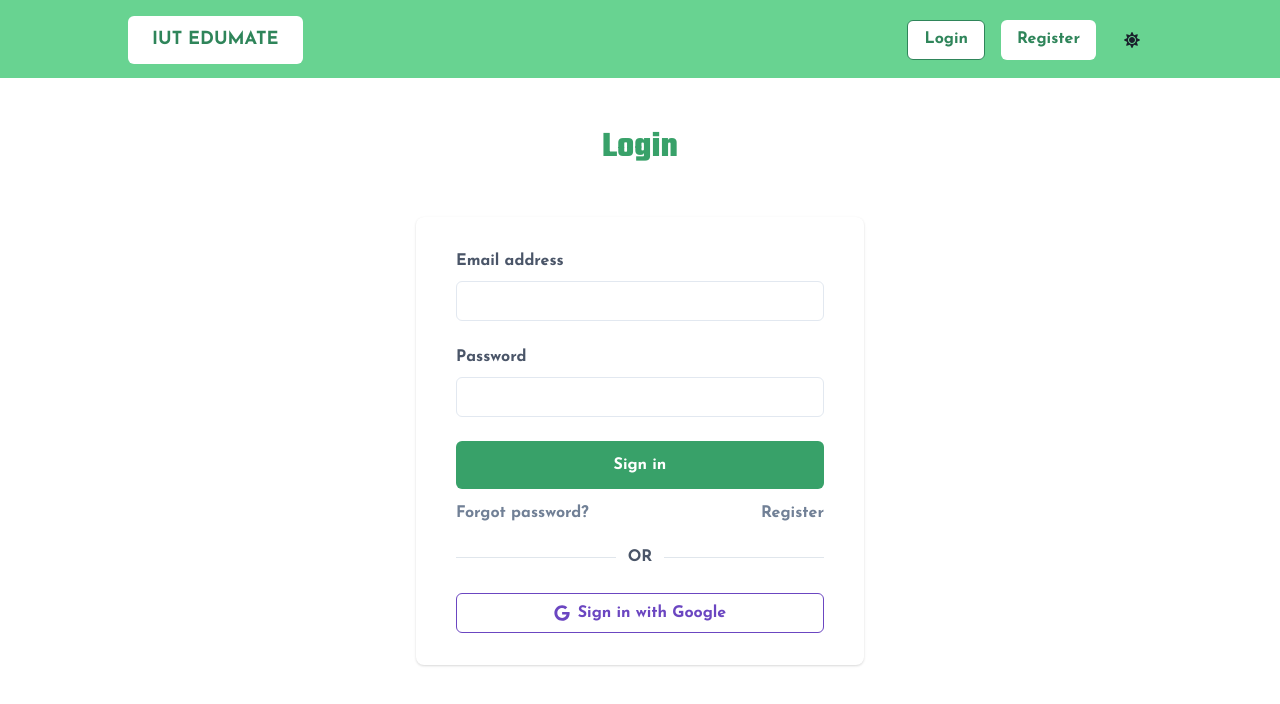
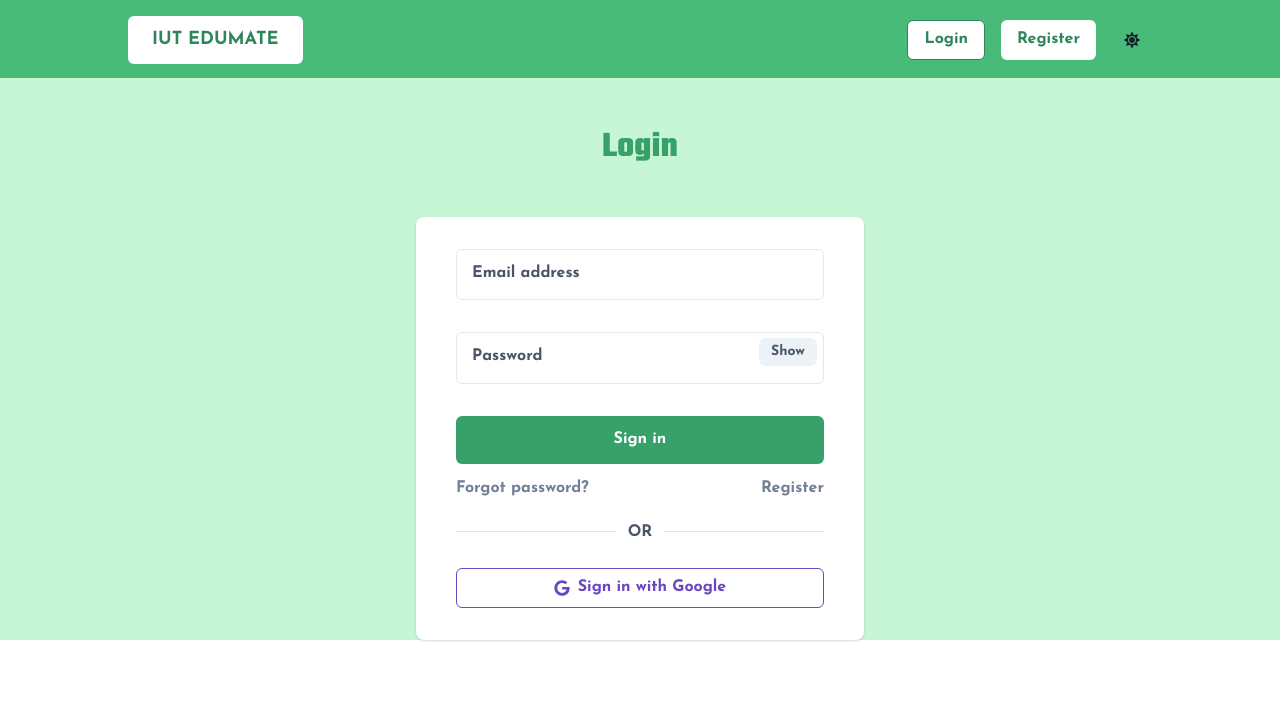
Before and after one commit to SHresTho12/iut_edumate, a React (Create React App) app: page /login in a window 1280 px wide. Shown: the top 704 px of the page. Built offline with nearby package versions, Linux system fonts and the light colour scheme; no server answers.

Commit message:
form style

```diff
--- a/package.json
+++ b/package.json
@@ -17,6 +17,7 @@
     "axios": "^0.27.2",
     "dotenv": "^16.0.2",
     "firebase": "^9.1.0",
+    "float-input": "^0.0.2",
     "framer-motion": "^4.1.17",
     "react": "^17.0.2",
     "react-blur": "^1.1.1",
--- a/src/components/Layout.jsx
+++ b/src/components/Layout.jsx
@@ -1,12 +1,13 @@
 import React from 'react'
-import { Container } from '@chakra-ui/react'
+import { Container ,Box} from '@chakra-ui/react'
 import { Navbar } from './Navbar'
 
 export function Layout(props) {
   return (
-    <>
+    <Box bgColor='green.100'>
+
       <Navbar />
-      <Container maxW='container.lg'>{props.children}</Container>
-    </>
+      <Container maxW='container.lg' >{props.children}</Container>
+    </Box>
   )
 }
--- a/src/components/Navbar.jsx
+++ b/src/components/Navbar.jsx
@@ -24,7 +24,7 @@ export function Navbar() {
       borderBottomColor={useColorModeValue('gray.100', 'gray.700')}
       mb={4}
       py={4}
-      bgColor='green.300'
+      bgColor='green.400'
       height={78}
     >
       <HStack
--- a/src/pages/Loginpage.jsx
+++ b/src/pages/Loginpage.jsx
@@ -8,7 +8,8 @@ import {
   Input,
   Stack,
   useToast,
-  ChakraProvider
+  extendTheme,
+  ChakraProvider,InputRightElement,InputGroup
 } from '@chakra-ui/react'
 import theme from './theme'
 import '@fontsource/josefin-sans/700.css'
@@ -22,6 +23,7 @@ import { Layout } from '../components/Layout'
 import { useAuth } from '../Context/AuthContext'
 import useMounted from '../hooks/useMounted'
 
+
 export default function Loginpage() {
   const history = useHistory()
   const { signInWithGoogle, login } = useAuth()
@@ -31,6 +33,8 @@ export default function Loginpage() {
   const toast = useToast()
   // const mounted = useRef(false)
   const location = useLocation()
+  const [show, setShow] = React.useState(false)
+  const handleClick = () => setShow(!show)
 
   // useEffect(() => {
   //   mounted.current = true
@@ -40,6 +44,7 @@ export default function Loginpage() {
   // }, [])
 
   const mounted = useMounted()
+
 
   function handleRedirectToOrBack() {
     // console.log(location?.state)
@@ -54,7 +59,7 @@ export default function Loginpage() {
   return (
     <ChakraProvider theme={theme}>
     <Layout>
-      <Heading textAlign='center' my={12} color="green.500">
+      <Heading textAlign='center' my={12} color="green.500" >
         Login
       </Heading>
       <Card maxW='md' mx='auto' mt={4} color="gray.600">
@@ -94,28 +99,46 @@ export default function Loginpage() {
               })
           }}
         >
-          <Stack spacing='6'>
-            <FormControl id='email'>
-              <FormLabel>Email address</FormLabel>
+          <Stack spacing='8'>
+
+            <FormControl id='email' variant="floating" >
+
               <Input
+                h='3.2rem'
+                placeholder=' '
                 name='email'
                 type='email'
                 autoComplete='email'
                 required
                 value={email}
                 onChange={e => setEmail(e.target.value)}
+
               />
+              <FormLabel  >Email address</FormLabel>
             </FormControl>
-            <FormControl id='password'>
-              <FormLabel>Password</FormLabel>
+
+            <FormControl id='password' variant="floating" >
+
+              <InputGroup size='md'>
               <Input
+
+              h='3.2rem'
+              placeholder=' '
                 name='password'
                 type='password'
                 autoComplete='password'
                 value={password}
                 required
                 onChange={e => setPassword(e.target.value)}
-              />
+               /><FormLabel>Password</FormLabel>
+                <InputRightElement width='4.5rem'>
+        <Button h='1.75rem' size='sm' onClick={handleClick}>
+          {show ? 'Hide' : 'Show'}
+        </Button>
+      </InputRightElement>
+      </InputGroup>
+
+
             </FormControl>
             {/* <PasswordField /> */}
             <Button
@@ -127,6 +150,7 @@ export default function Loginpage() {
             >
               Sign in
             </Button>
+
           </Stack>
         </chakra.form>
         <HStack justifyContent='space-between' my={4}>
--- a/src/pages/theme.js
+++ b/src/pages/theme.js
@@ -1,10 +1,43 @@
 import { extendTheme } from '@chakra-ui/react'
-
+const activeLabelStyles = {
+  transform: "scale(0.85) translateY(-24px)"
+};
 const theme = extendTheme({
   fonts: {
     heading: `'Teko', sans-serif`,
     body: `'Josefin Sans', sans-serif`,
   },
+  components: {
+    Form: {
+      variants: {
+        floating: {
+          container: {
+            _focusWithin: {
+              label: {
+                ...activeLabelStyles
+              }
+            },
+            "input:not(:placeholder-shown) + label, .chakra-select__wrapper + label, textarea:not(:placeholder-shown) ~ label": {
+              ...activeLabelStyles
+            },
+            label: {
+
+              top: 1,
+              left: 0,
+              zIndex: 2,
+              position: "absolute",
+              backgroundColor: "white",
+              pointerEvents: "none",
+              mx: 3,
+              px: 1,
+              my: 2,
+              transformOrigin: "left top"
+            }
+          }
+        }
+      }
+    }
+  }
 })
 
 export default theme
```
Also changed, not shown: src/pages/float.css (added, +25 -0 lines), 1 other file (tests, documents, lock files or other folders).
